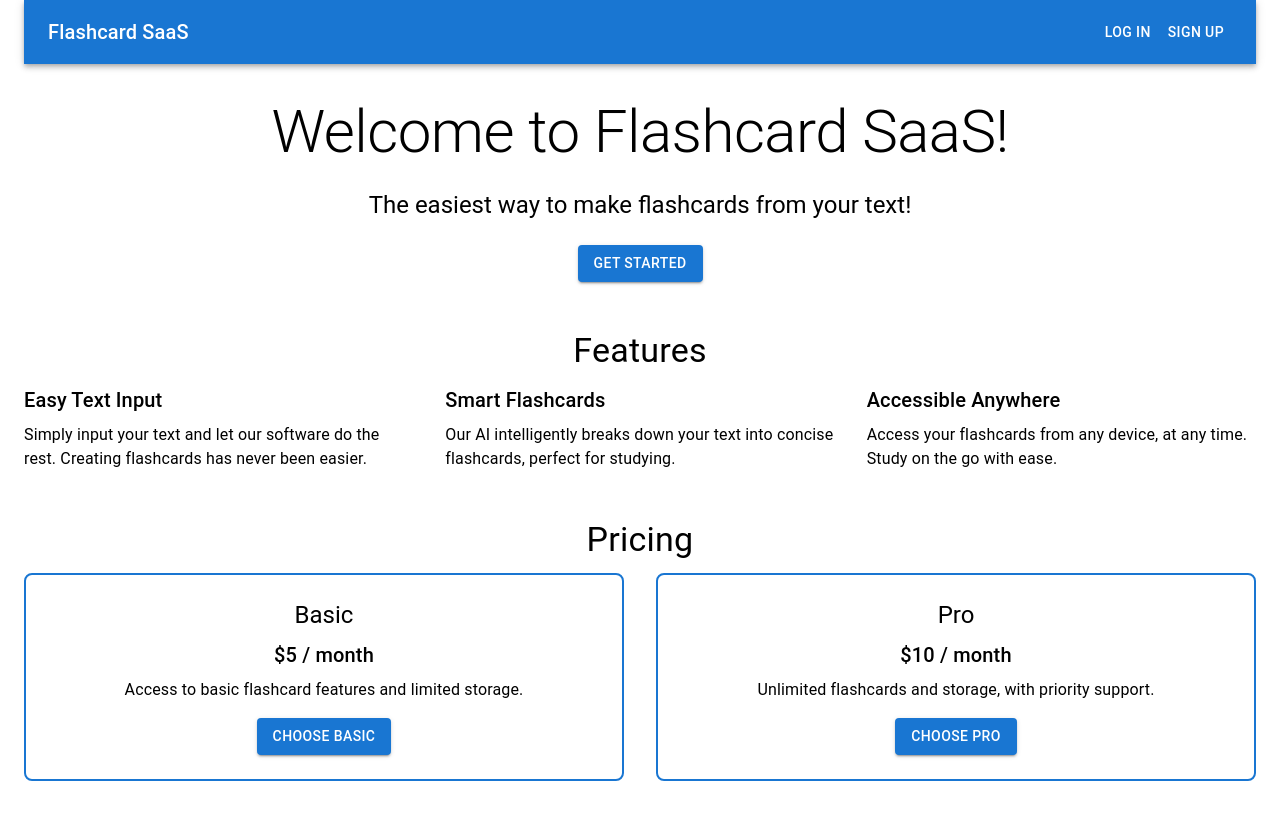
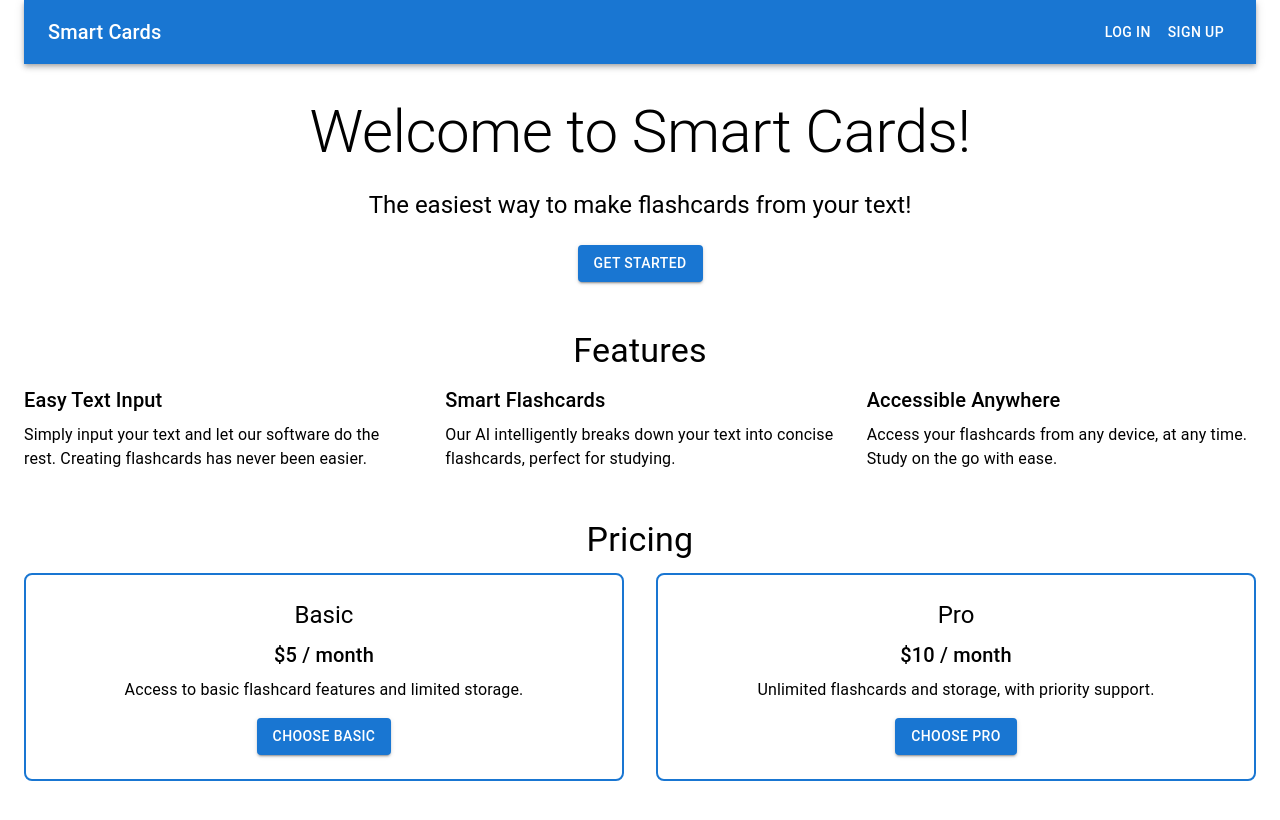
Before and after one commit to niharogale/ai_flashcards_stripe, a Next.js app: page / in a window 1280 px wide. Shown: the top 820 px of the page. Built offline with nearby package versions, Linux system fonts and the light colour scheme; no server answers.

Commit message:
added sign in requirement, changed name

```diff
--- a/app/page.js
+++ b/app/page.js
@@ -1,19 +1,21 @@
 'use client'
 import Image from 'next/image'
 import getStripe from '@/utils/get-stripe'
-import { SignedIn, SignedOut, UserButton } from '@clerk/nextjs'
+import { SignedIn, SignedOut, UserButton, useUser } from '@clerk/nextjs'
 import { AppBar, Box, Button, Container, Grid, Toolbar, Typography } from '@mui/material'
 import Head from 'next/head'
 import { useRouter } from 'next/navigation'
 
 export default function Home() {
   const router = useRouter()
+  const {isLoaded, isSignedIn, user} = useUser()
 
   const handleSubmitPro = async () => {
     const checkoutSession = await fetch('/api/checkout_session', {
       method: 'POST',
       headers: {
-        origin: 'https://localhost:3000'
+        origin: 'https://localhost:3000',
+        plan: "pro",
       },
     })
 
@@ -61,19 +63,24 @@ export default function Home() {
   }
 
   const getStarted = async () => {
-    router.push('/generate')
+    if(!user || !user.id) {
+      alert('User is not signed in or user Id is not available')
+      return
+    } else {
+      router.push('/generate')
+    }
   }
 
   return (
     <Container maxWidth="100vw" id="home-root">
       <Head>
-        <title>Flashcard SaaS</title>
+        <title>Smart Cards</title>
         <meta name="description" content="Create flashcards from your text" />
       </Head>
       <AppBar color="primary" position="static">
         <Toolbar>
           <Typography variant="h6" sx={{ flexGrow: 1 }}>
-            Flashcard SaaS
+            Smart Cards
           </Typography>
           <SignedOut>
             <Button color="inherit" href="/sign-in">
@@ -95,7 +102,7 @@ export default function Home() {
           my: 4,
         }}
       >
-        <Typography variant="h2" gutterBottom>Welcome to Flashcard SaaS!</Typography>
+        <Typography variant="h2" gutterBottom>Welcome to Smart Cards!</Typography>
         <Typography variant="h5" gutterBottom>
           The easiest way to make flashcards from your text!
         </Typography>
--- a/utils/get-stripe.js
+++ b/utils/get-stripe.js
@@ -4,7 +4,7 @@ let stripePromise
 
 const getStripe = () => {
   if (!stripePromise) {
-    stripePromise = loadStripe(process.env.NEXT_PUBLIC_STRIPE_PUBLISHABLE_KEY)
+    stripePromise = loadStripe(process.env.NEXT_PUBLIC_STRIPE_PUBLIC_KEY)
   }
   return stripePromise
 }
```
